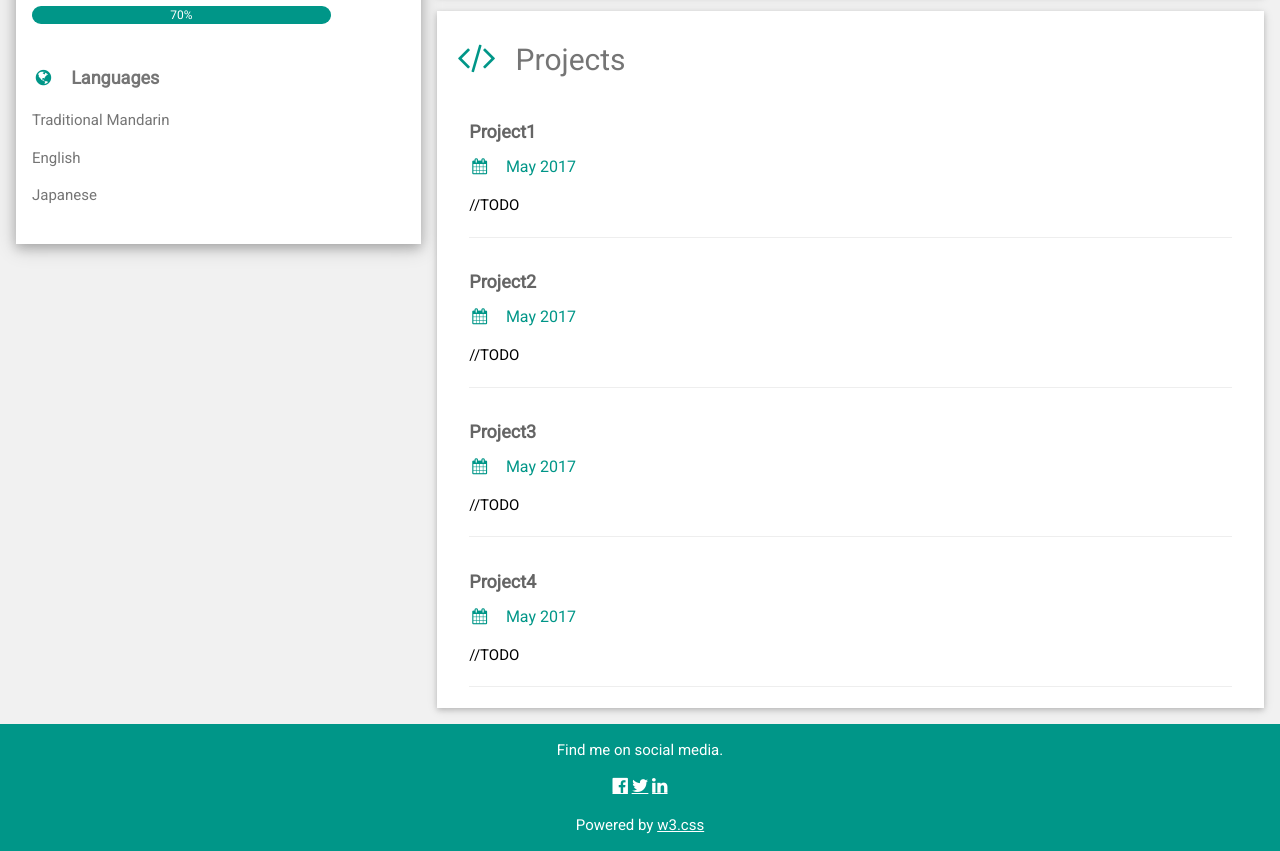
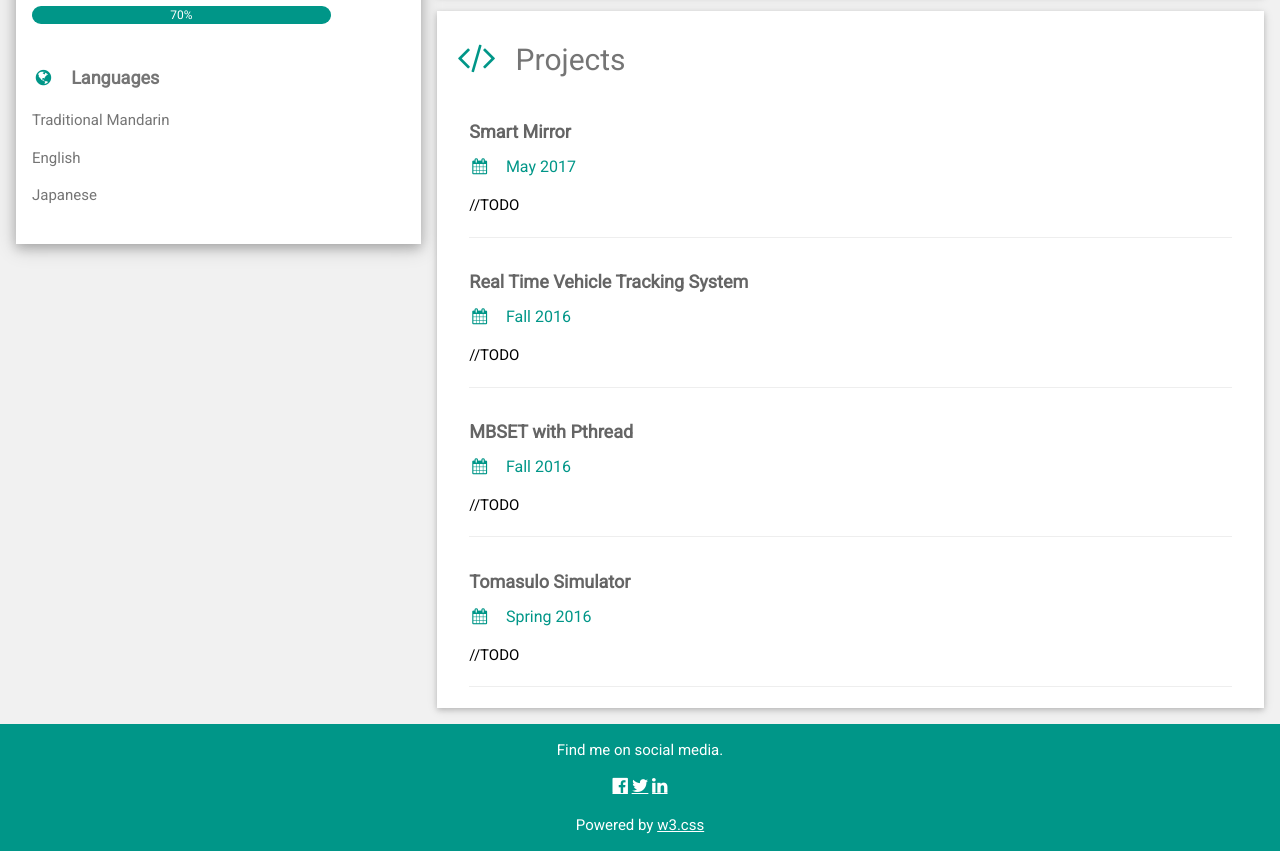
Before and after one commit to boalinlai/boalinlai.github.io, a plain HTML site: page index.html in a window 1280 px wide. Shown: the part 1000-1851 px from the top of the page. Drawn offline with nearby package versions, Linux system fonts and the light colour scheme.

Commit message:
update project field

```diff
--- a/index.html
+++ b/index.html
@@ -129,26 +129,26 @@ html,body,h1,h2,h3,h4,h5,h6 {font-family: "Roboto", sans-serif}
       <div class="w3-container w3-card-2 w3-white">
         <h2 class="w3-text-grey w3-padding-16"><i class="fa fa fa-code fa-fw w3-margin-right w3-xxlarge w3-text-teal"></i>Projects</h2>
         <div class="w3-container">
-          <h5 class="w3-opacity"><b>Project1</b></h5>
+          <h5 class="w3-opacity"><b>Smart Mirror</b></h5>
           <h6 class="w3-text-teal"><i class="fa fa-calendar fa-fw w3-margin-right"></i>May 2017</h6>
           <p>//TODO</p>
           <hr>
         </div>
         <div class="w3-container">
-          <h5 class="w3-opacity"><b>Project2</b></h5>
-          <h6 class="w3-text-teal"><i class="fa fa-calendar fa-fw w3-margin-right"></i>May 2017</h6>
+          <h5 class="w3-opacity"><b>Real Time Vehicle Tracking System</b></h5>
+          <h6 class="w3-text-teal"><i class="fa fa-calendar fa-fw w3-margin-right"></i>Fall 2016</h6>
           <p>//TODO</p>
           <hr>
         </div>
         <div class="w3-container">
-          <h5 class="w3-opacity"><b>Project3</b></h5>
-          <h6 class="w3-text-teal"><i class="fa fa-calendar fa-fw w3-margin-right"></i>May 2017</h6>
+          <h5 class="w3-opacity"><b>MBSET with Pthread</b></h5>
+          <h6 class="w3-text-teal"><i class="fa fa-calendar fa-fw w3-margin-right"></i>Fall 2016</h6>
           <p>//TODO</p>
           <hr>
         </div>
         <div class="w3-container">
-          <h5 class="w3-opacity"><b>Project4</b></h5>
-          <h6 class="w3-text-teal"><i class="fa fa-calendar fa-fw w3-margin-right"></i>May 2017</h6>
+          <h5 class="w3-opacity"><b>Tomasulo Simulator</b></h5>
+          <h6 class="w3-text-teal"><i class="fa fa-calendar fa-fw w3-margin-right"></i>Spring 2016</h6>
           <p>//TODO</p>
           <hr>
         </div>
```
